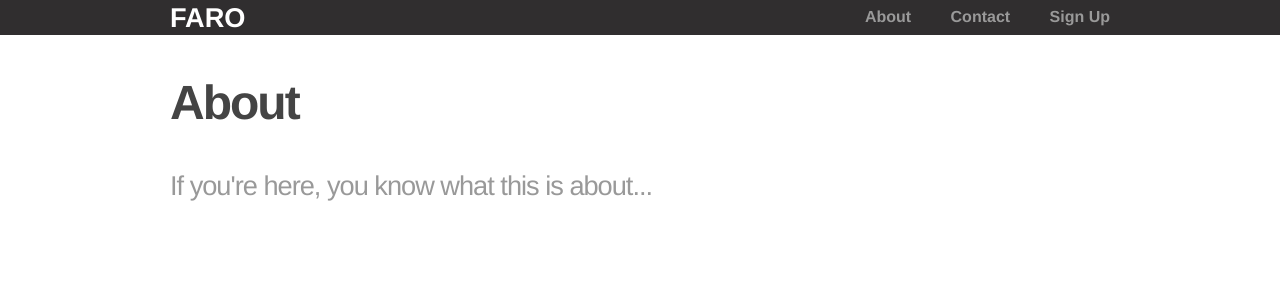
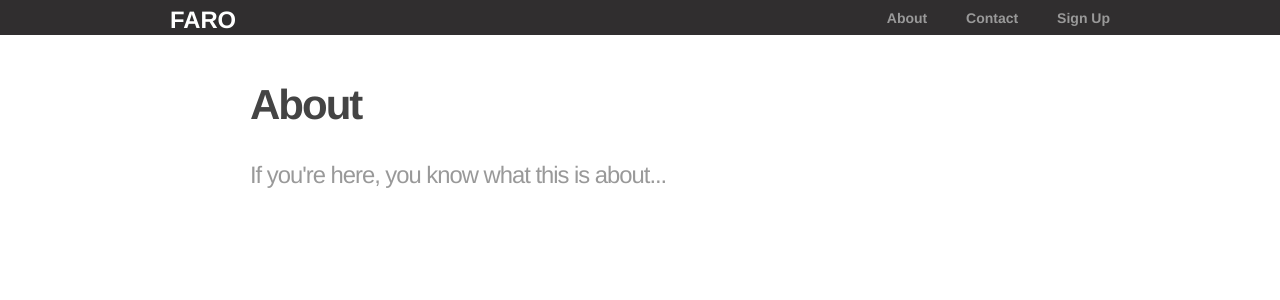
Before and after one commit to Wakemakin/faro-webclient, a Flask app: page /about in a window 1280 px wide. Shown: the top 300 px of the page. Run offline with Flask 2, Linux system fonts and the light colour scheme; parts of the project's set-up code (start-up, migrations or seed data) failed here and were passed over.

Commit message:
Updated html templates with bootstrap (stage 1).

```diff
--- a/webframe/static/css/main.css
+++ b/webframe/static/css/main.css
@@ -40,7 +40,6 @@ header {
 
 header h1.logo {
   margin: 0;
-  margin-top: 2px;
   font-size: 1.7em;
   text-transform: uppercase;
   float: left;
@@ -54,11 +53,6 @@ header .logo a {
 /*
  * Center the body content
  */
-
-.container {
-  width: 940px;
-  margin: 0 auto;
-}
 
 .left {
 	text-align: left;
--- a/webframe/templates/about.html
+++ b/webframe/templates/about.html
@@ -1,6 +1,10 @@
 {% extends "layout.html" %}
 
 {% block content %}
-	<h2 class="left">About</h2>
-	<h3 class="left">If you're here, you know what this is about...</h3>
+	<div class="row">
+		<div class="span10 offset1">
+			<h2 class="left">About</h2>
+			<h3 class="left">If you're here, you know what this is about...</h3>
+		</div>
+	</div>
 {% endblock %}
--- a/webframe/templates/layout.html
+++ b/webframe/templates/layout.html
@@ -2,29 +2,34 @@
 <html>
 	<head>
 		<title>Faro</title>
-		<link rel="stylesheet" href="{{ url_for('static', filename='css/main.css') }}">
+		<meta name="viewport" content="width=device-width, initial-scale=1.0">
+		<link href="{{ url_for('static', filename='css/bootstrap.min.css') }}" rel="stylesheet" media="screen">
+		<link href="{{ url_for('static', filename='css/main.css') }}" rel="stylesheet">
 	</head>
 	<body>
 		<header>
 			<div class="container">
-				<h1 class="logo">
-					<a href="{{ url_for('home') }}">Faro</a>
-				</h1>
-				<strong><nav>
-					<ul class="menu">
-						<li><a class="nav" href="{{ url_for('about') }}">About</a></li>
-						<li><a class="nav" href="{{ url_for('contact') }}">Contact</a></li>
-						{% if 'email' in session %}
-						<li><a class="nav" href="{{ url_for('profile') }}">Profile</a></li>
-						<li><a class="nav" href="{{ url_for('signout') }}">Sign Out</a></li>
-						{% else %}
-						<li><a class="nav" href="{{ url_for('signup') }}">Sign Up</a></li>
-						{% endif %}
-					</ul>
-				</nav></strong>
+				<div class="row">
+					<div class="span2">
+						<h1 class="logo"><a href="{{ url_for('home') }}">Faro</a></h1>
+					</div>
+					<div class="span10">
+						<strong><nav><ul class="menu">
+							<li><a href="{{ url_for('about') }}">About</a></li>
+							<li><a href="{{ url_for('contact') }}">Contact</a></li>
+							{% if 'email' in session %}
+							<li><a href="{{ url_for('profile') }}">Profile</a></li>
+							<li><a href="{{ url_for('signout') }}">Sign Out</a></li>
+							{% else %}
+							<li><a href="{{ url_for('signup') }}">Sign Up</a></li>
+							{% endif %}
+						</ul></nav></strong>
+					</div>
+				</div>
 			</div>
 		</header>
-
+		<script src="http://code.jquery.com/jquery.js"></script>
+   	<script src="{{ url_for('static', filename='js/bootstrap.min.js') }}"></script>
 		<div class="container">
 			{% block content %}
 			{% endblock %}
```
Also changed, not shown: webframe/templates/contact.html (+4 -7 lines), webframe/templates/signup.html (+4 -7 lines).
